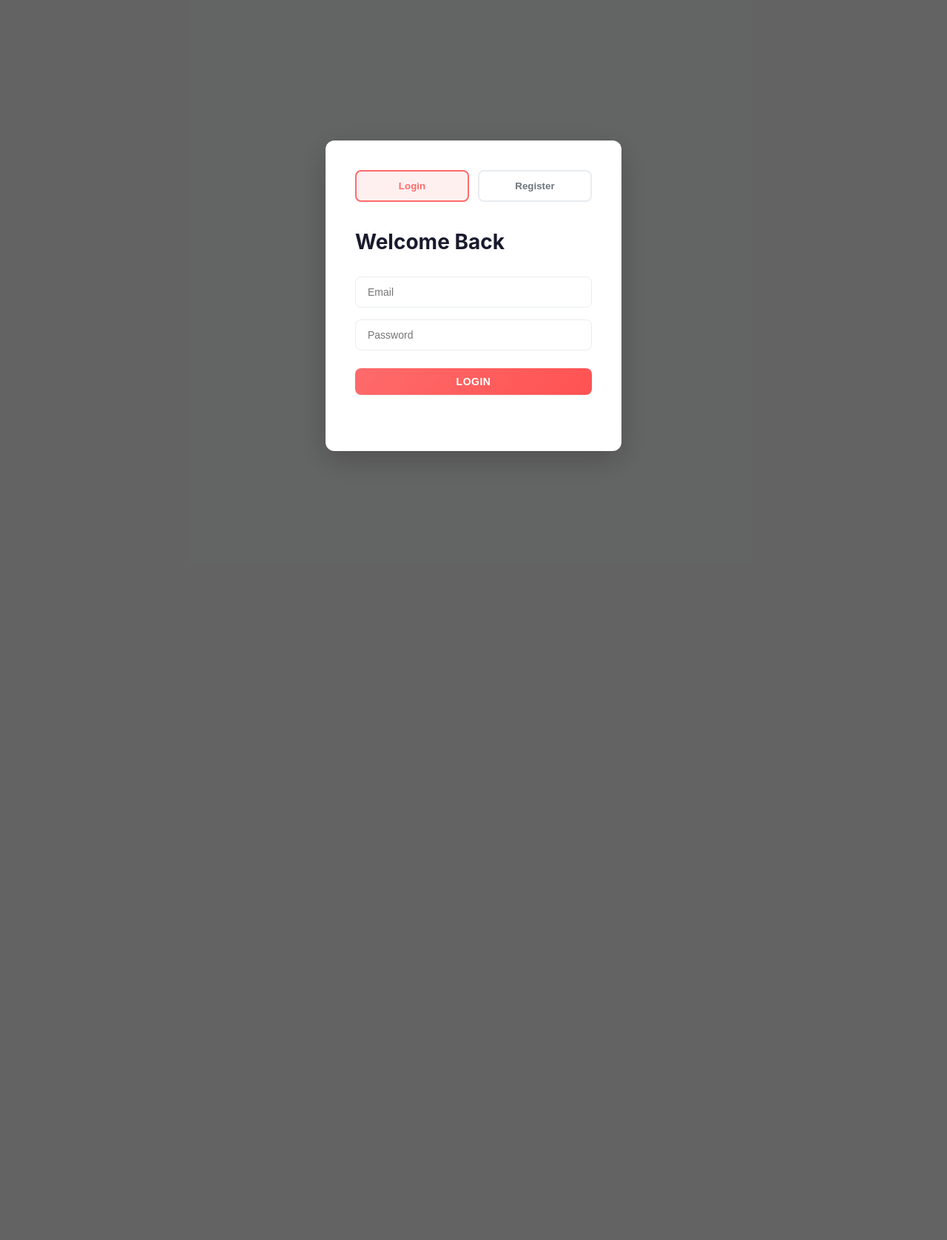
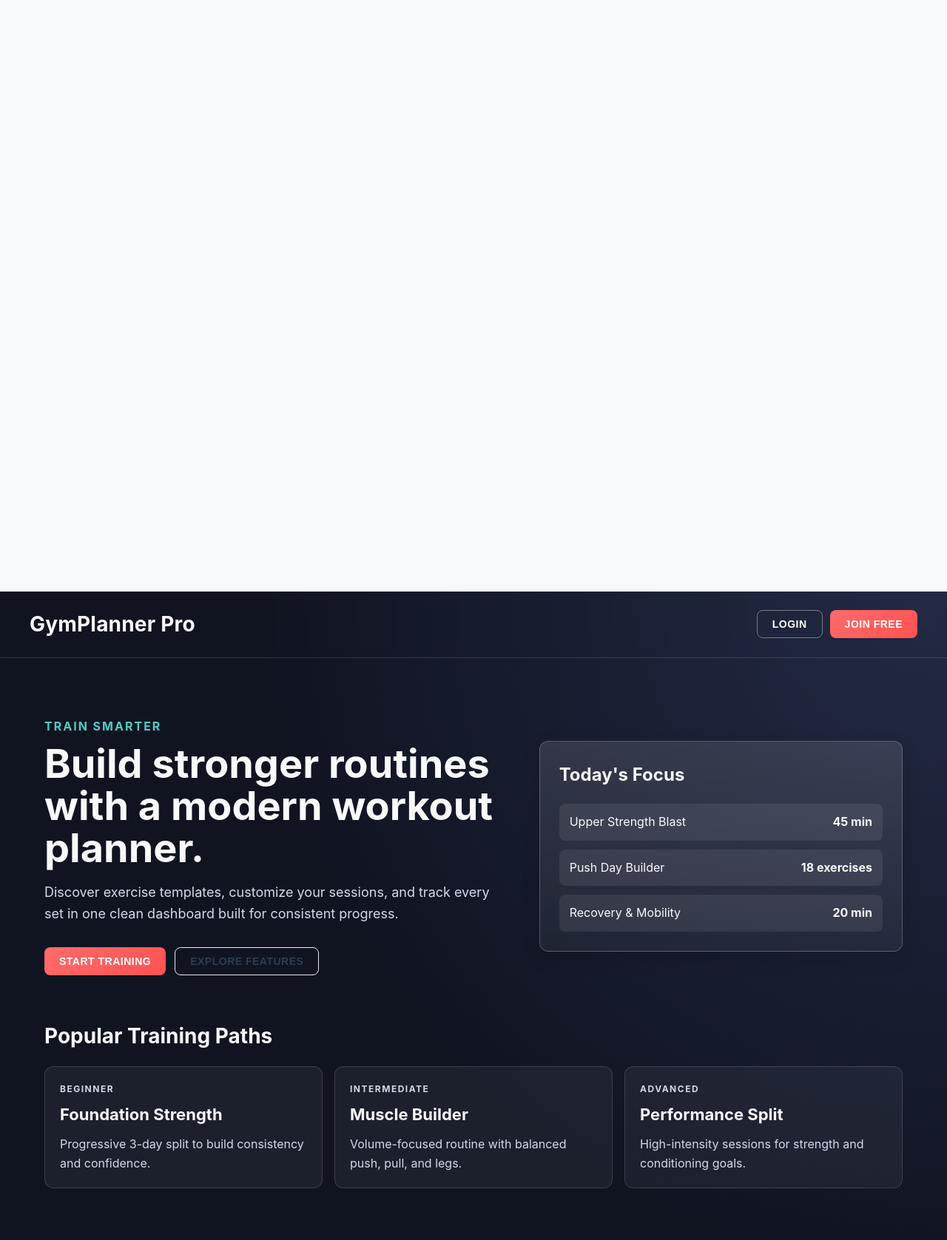
Before and after one commit to sumanthacharya27/workout-planner, a PHP site: page / in a window 1280 px wide. Shown: the whole page at 74% size. Before the commit the page ends 614 px from the top, so only its background shows below. Run offline with PHP 8.4, Linux system fonts and the light colour scheme.

Commit message:
Add fitness-style public landing page and auth flow

```diff
--- a/index.php
+++ b/index.php
@@ -12,9 +12,66 @@ session_start();
 <body>
     <div id="app"></div>
 
+    <!-- Public Landing Page -->
+    <section id="landingPage" class="landing-page">
+        <header class="landing-header">
+            <div class="container landing-header-content">
+                <h1 class="landing-logo">GymPlanner Pro</h1>
+                <div class="landing-actions">
+                    <button id="landingLoginBtn" class="btn btn-outline">Login</button>
+                    <button id="landingRegisterBtn" class="btn btn-primary">Join Free</button>
+                </div>
+            </div>
+        </header>
+
+        <div class="landing-hero">
+            <div class="container hero-grid">
+                <div class="hero-copy">
+                    <p class="hero-kicker">TRAIN SMARTER</p>
+                    <h2>Build stronger routines with a modern workout planner.</h2>
+                    <p class="hero-description">Discover exercise templates, customize your sessions, and track every set in one clean dashboard built for consistent progress.</p>
+                    <div class="hero-cta">
+                        <button id="heroStartBtn" class="btn btn-primary">Start Training</button>
+                        <button id="heroLibraryBtn" class="btn btn-outline">Explore Features</button>
+                    </div>
+                </div>
+                <div class="hero-panel">
+                    <h3>Today's Focus</h3>
+                    <ul>
+                        <li><span>Upper Strength Blast</span><strong>45 min</strong></li>
+                        <li><span>Push Day Builder</span><strong>18 exercises</strong></li>
+                        <li><span>Recovery & Mobility</span><strong>20 min</strong></li>
+                    </ul>
+                </div>
+            </div>
+        </div>
+
+        <section class="landing-programs container">
+            <h3>Popular Training Paths</h3>
+            <div class="program-grid">
+                <article class="program-card">
+                    <p class="program-level">Beginner</p>
+                    <h4>Foundation Strength</h4>
+                    <p>Progressive 3-day split to build consistency and confidence.</p>
+                </article>
+                <article class="program-card">
+                    <p class="program-level">Intermediate</p>
+                    <h4>Muscle Builder</h4>
+                    <p>Volume-focused routine with balanced push, pull, and legs.</p>
+                </article>
+                <article class="program-card">
+                    <p class="program-level">Advanced</p>
+                    <h4>Performance Split</h4>
+                    <p>High-intensity sessions for strength and conditioning goals.</p>
+                </article>
+            </div>
+        </section>
+    </section>
+
     <!-- Auth Modal -->
     <div id="authModal" class="modal hidden">
         <div class="modal-content auth-form">
+            <button id="closeAuthModal" class="modal-close" type="button" aria-label="Close">×</button>
             <div class="form-toggle">
                 <button class="toggle-btn active" data-form="login">Login</button>
                 <button class="toggle-btn" data-form="register">Register</button>
--- a/public/styles.css
+++ b/public/styles.css
@@ -37,6 +37,12 @@ html, body, #app {
     height: 100%;
 }
 
+.landing-page {
+    min-height: 100vh;
+    background: radial-gradient(circle at top right, #222a45, #101421 60%);
+    color: #f8f9fa;
+}
+
 .container {
     max-width: 1200px;
     margin: 0 auto;
@@ -45,6 +51,144 @@ html, body, #app {
 
 .hidden {
     display: none !important;
+}
+
+/* ===== LANDING ===== */
+.landing-header {
+    border-bottom: 1px solid rgba(255, 255, 255, 0.15);
+    backdrop-filter: blur(4px);
+}
+
+.landing-header-content {
+    display: flex;
+    align-items: center;
+    justify-content: space-between;
+    padding: 22px 0;
+}
+
+.landing-logo {
+    font-size: 28px;
+    font-weight: 700;
+    letter-spacing: 0.2px;
+}
+
+.landing-actions {
+    display: flex;
+    gap: 10px;
+}
+
+.landing-actions .btn-outline {
+    border-color: rgba(255, 255, 255, 0.4);
+    color: #ffffff;
+}
+
+.landing-actions .btn-outline:hover {
+    border-color: var(--secondary);
+    color: var(--secondary);
+}
+
+.landing-hero {
+    padding: 80px 0 40px;
+}
+
+.hero-grid {
+    display: grid;
+    grid-template-columns: 1.3fr 1fr;
+    gap: 30px;
+    align-items: center;
+}
+
+.hero-kicker {
+    color: var(--secondary);
+    letter-spacing: 2px;
+    font-weight: 700;
+    margin-bottom: 10px;
+}
+
+.hero-copy h2 {
+    font-size: 54px;
+    line-height: 1.05;
+    margin-bottom: 18px;
+}
+
+.hero-description {
+    font-size: 18px;
+    color: #d4d9ea;
+    max-width: 620px;
+}
+
+.hero-cta {
+    margin-top: 30px;
+    display: flex;
+    gap: 12px;
+}
+
+.hero-panel {
+    background: linear-gradient(180deg, rgba(255, 255, 255, 0.12), rgba(255, 255, 255, 0.05));
+    border: 1px solid rgba(255, 255, 255, 0.22);
+    border-radius: var(--radius-lg);
+    padding: 26px;
+    box-shadow: var(--shadow-lg);
+}
+
+.hero-panel h3 {
+    margin-bottom: 20px;
+    font-size: 24px;
+}
+
+.hero-panel ul {
+    list-style: none;
+    display: grid;
+    gap: 12px;
+}
+
+.hero-panel li {
+    display: flex;
+    justify-content: space-between;
+    gap: 10px;
+    padding: 12px 14px;
+    border-radius: var(--radius-md);
+    background: rgba(255, 255, 255, 0.08);
+}
+
+.landing-programs {
+    padding: 20px 20px 70px;
+}
+
+.landing-programs h3 {
+    margin-bottom: 18px;
+    font-size: 28px;
+}
+
+.program-grid {
+    display: grid;
+    grid-template-columns: repeat(3, minmax(0, 1fr));
+    gap: 16px;
+}
+
+.program-card {
+    border: 1px solid rgba(255, 255, 255, 0.14);
+    border-radius: var(--radius-lg);
+    padding: 20px;
+    background: rgba(255, 255, 255, 0.05);
+}
+
+.program-level {
+    text-transform: uppercase;
+    letter-spacing: 1.5px;
+    color: var(--secondary);
+    font-size: 12px;
+    font-weight: 700;
+    margin-bottom: 8px;
+}
+
+.program-card h4 {
+    font-size: 22px;
+    margin-bottom: 10px;
+}
+
+.program-card p {
+    color: #d4d9ea;
 }
 
 /* ===== HEADER ===== */
@@ -1021,6 +1165,18 @@ html, body, #app {
 
 .auth-form {
     padding: 40px;
+    position: relative;
+}
+
+.modal-close {
+    position: absolute;
+    top: 10px;
+    right: 12px;
+    border: 0;
+    background: transparent;
+    font-size: 28px;
+    color: var(--text-light);
+    cursor: pointer;
 }
 
 .form-toggle {
@@ -1101,6 +1257,28 @@ html, body, #app {
 
 /* ===== RESPONSIVE ===== */
 @media (max-width: 768px) {
+    .landing-header-content {
+        flex-direction: column;
+        align-items: flex-start;
+        gap: 12px;
+    }
+
+    .hero-grid {
+        grid-template-columns: 1fr;
+    }
+
+    .hero-copy h2 {
+        font-size: 38px;
+    }
+
+    .hero-cta {
+        flex-wrap: wrap;
+    }
+
+    .program-grid {
+        grid-template-columns: 1fr;
+    }
+
     .header-content {
         gap: 20px;
         flex-wrap: wrap;
```
Also changed, not shown: public/app.js (+33 -11 lines).
